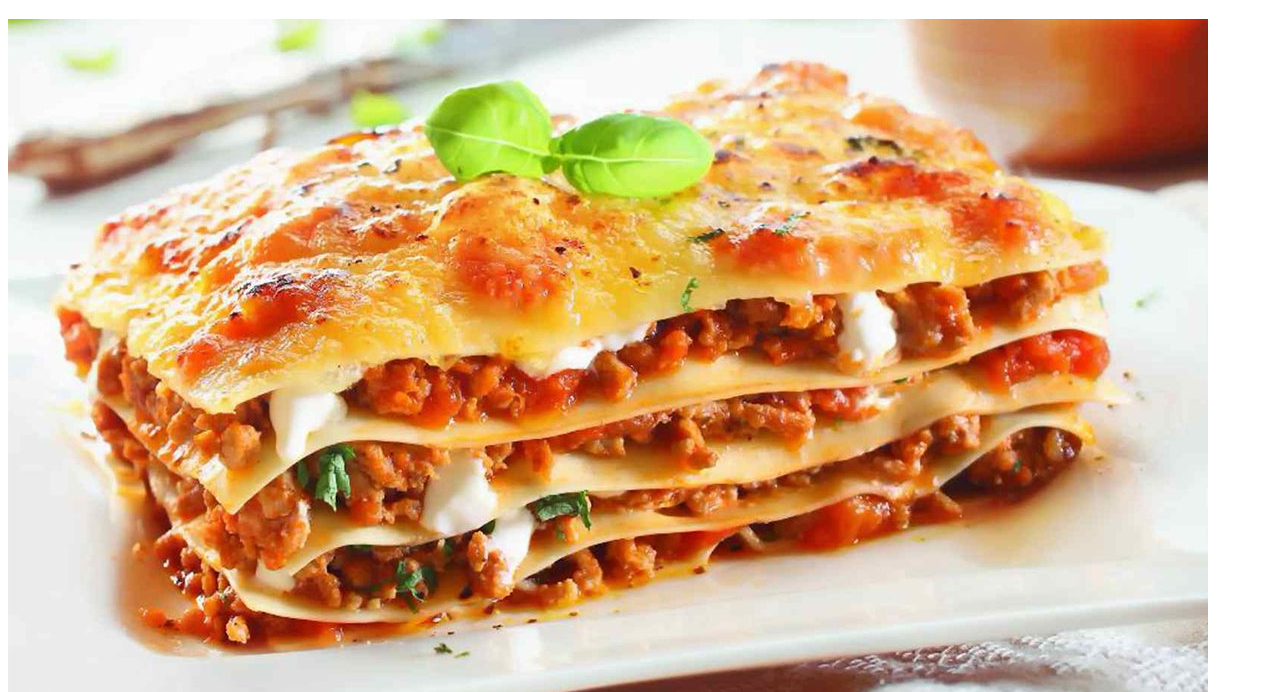
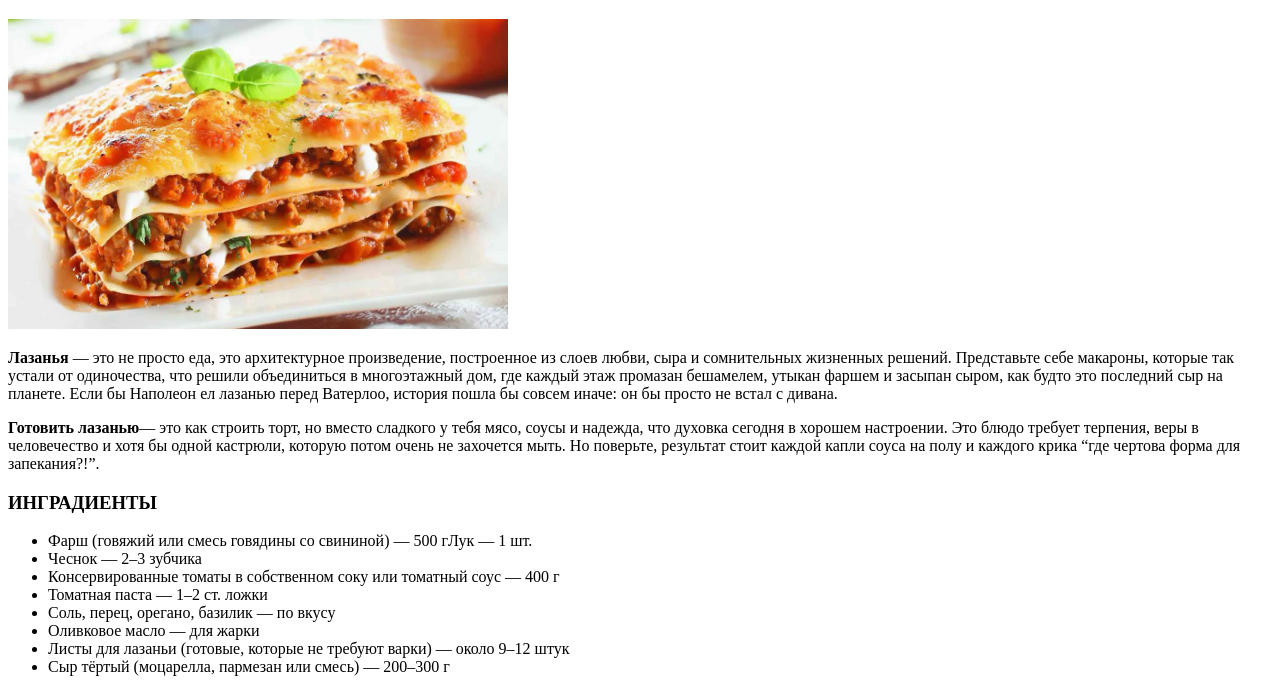
Before and after one commit to FridgeIsOpen/odin-recipes, a plain HTML site: page recipes/lasagna.html in a window 1280 px wide. Shown: the part 87-779 px from the top of the page. Drawn offline with Linux system fonts and the light colour scheme.

Commit message:
change image size

```diff
--- a/recipes/lasagna.html
+++ b/recipes/lasagna.html
@@ -9,7 +9,7 @@
     <a href="../index.html">Домашня сторiнка</a>
     <h1>ЗА ЭТУ ЛАЗАНЬЮ МУЖ СДЕЛАЛ ТРОЙНОЕ САЛЬТО</h1>
 
-    <img src="../imgs/las.jpg" alt="lasagna img">
+    <img src="../imgs/las.jpg" alt="lasagna img" height="310" width="500">
 
     <p><strong>Лазанья</strong> — это не просто еда, это архитектурное произведение, построенное из слоев любви, сыра и сомнительных жизненных решений.
     Представьте себе макароны, которые так устали от одиночества, что решили объединиться в многоэтажный дом, где каждый этаж промазан бешамелем,
```
Also changed, not shown: 1 other file.
